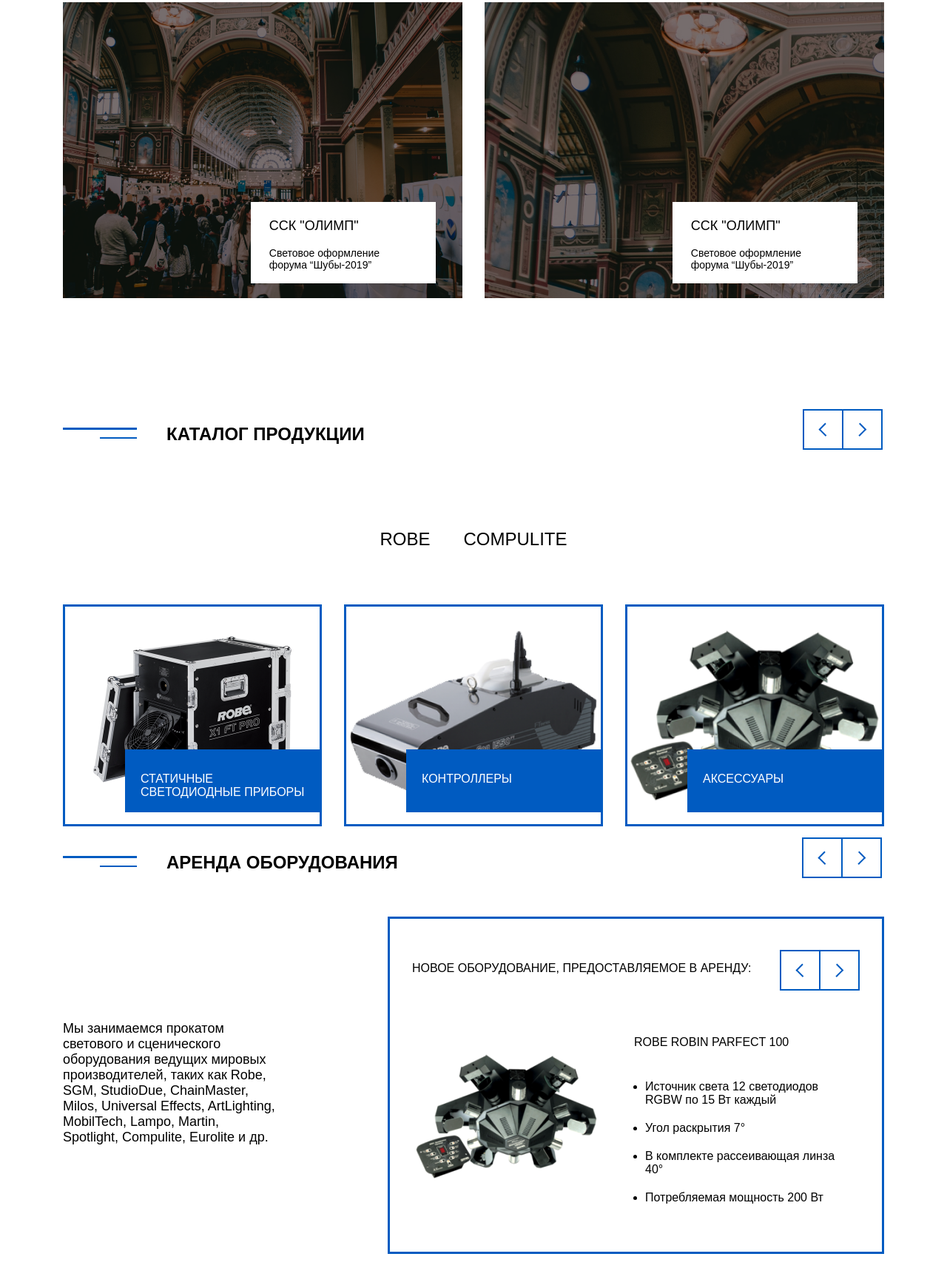
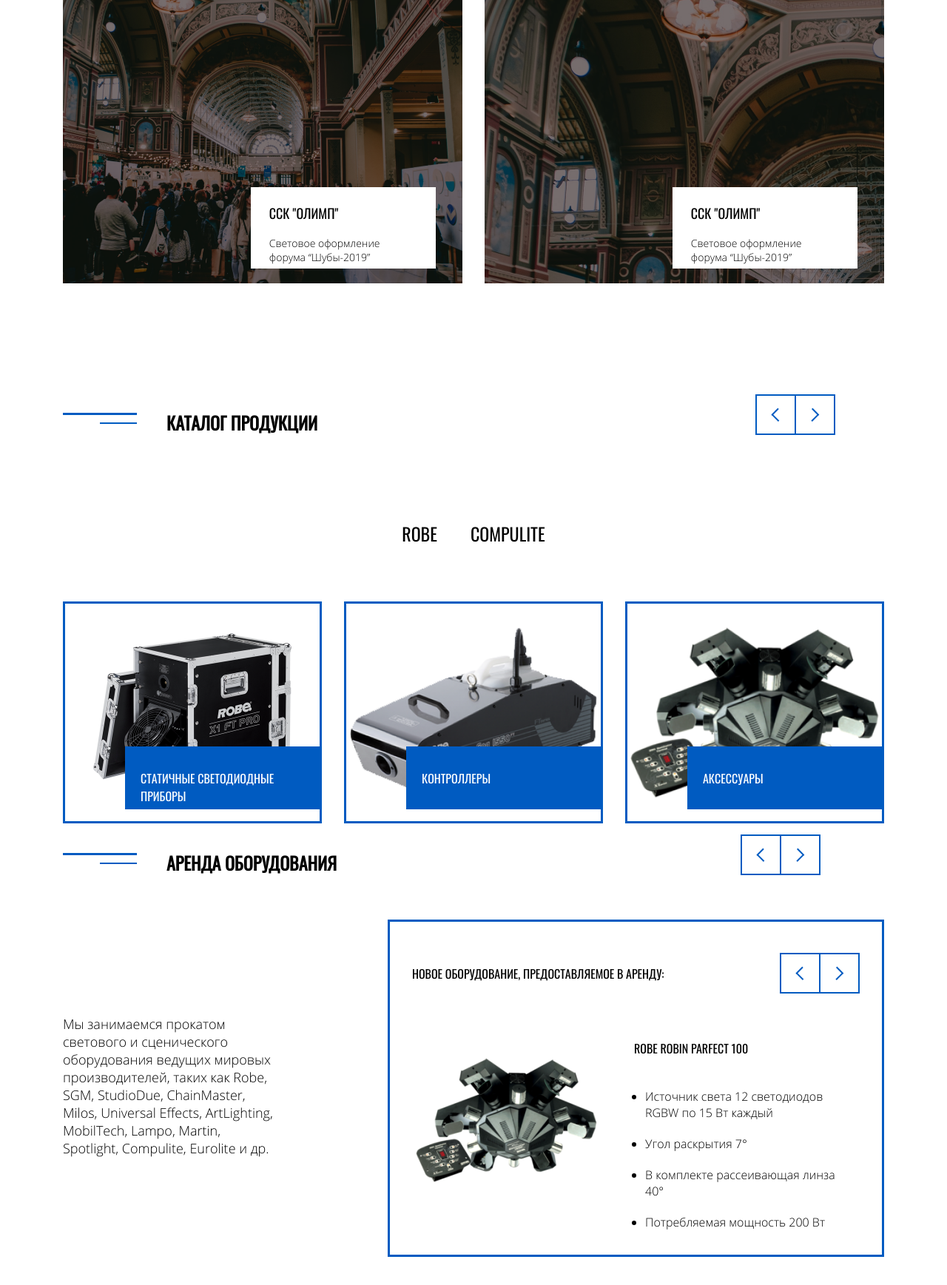
Before and after one commit to GGNova/Esakov_ISP089_PR3, a plain HTML site: page index.html in a window 1280 px wide. Shown: the part 1033-2770 px from the top of the page at 74% size. Drawn offline with Linux system fonts and the light colour scheme.

Commit message:
Fonts-added

```diff
--- a/CSS/style.css
+++ b/CSS/style.css
@@ -1,40 +1,28 @@
-@import url('https://fonts.googleapis.com/css2?family=Open+Sans:wght@300;400;600;700&display=swap');
-
 @font-face {
-    font-family: 'Open Sans light';
-    font-style: normal;
-    font-weight: 300;
-    font-display: swap;
-    src: url(https://fonts.gstatic.com/s/opensans/v18/mem5YaGs126MiZpBA-UN_r8OX-hpOqc.woff2) format('woff2');
-    unicode-range: U+0460-052F, U+1C80-1C88, U+20B4, U+2DE0-2DFF, U+A640-A69F, U+FE2E-FE2F;
+	font-family: 'Oswald-regular';
+	src: url(../fonts/Oswald-Regular.ttf);
 }
 
 @font-face {
-    font-family: 'Open Sans semi-bold';
-    font-style: semi-bold;
-    font-weight: 600;
-    font-display: swap;
-    src: url(https://fonts.gstatic.com/s/opensans/v18/mem5YaGs126MiZpBA-UNirkOX-hpOqc.woff2) format('woff2');
-    unicode-range: U+0460-052F, U+1C80-1C88, U+20B4, U+2DE0-2DFF, U+A640-A69F, U+FE2E-FE2F;
+	font-family: 'OpenSans-Bold';
+	src: url(../fonts/OpenSans-Bold.ttf);
 }
 
 @font-face {
-    font-family: 'Oswald normal';
-    font-style: normal;
-    font-weight: 400;
-    font-display: swap;
-    src: url(https://fonts.gstatic.com/s/oswald/v36/TK3_WkUHHAIjg75cFRf3bXL8LICs1_FvsUtiZTaR.woff2) format('woff2');
-    unicode-range: U+0460-052F, U+1C80-1C88, U+20B4, U+2DE0-2DFF, U+A640-A69F, U+FE2E-FE2F;
+	font-family: 'OpenSans-Light';
+	src: url(../fonts/OpenSans-Light.ttf);
 }
 
 @font-face {
-    font-family: 'Open Sans regular';
-    font-style: normal;
-    font-weight: 400;
-    font-display: swap;
-    src: url(https://fonts.gstatic.com/s/opensans/v18/mem8YaGs126MiZpBA-UFWJ0bbck.woff2) format('woff2');
-    unicode-range: U+0460-052F, U+1C80-1C88, U+20B4, U+2DE0-2DFF, U+A640-A69F, U+FE2E-FE2F;
+	font-family: 'OpenSans-Regular';
+	src: url(../fonts/OpenSans-Regular.ttf);
 }
+
+@font-face {
+	font-family: 'OpenSans-SemiBold';
+	src: url(../fonts/OpenSans-SemiBold.ttf);
+}
+
 
 body{
     margin: 0px;
@@ -71,7 +59,7 @@
 .header-nav-text{
     color: white;
     font-size: 14px;
-    font-family: 'Open Sans semi-bold', sans-serif;
+    font-family: 'OpenSans-SemiBold', sans-serif;
 }
 
 .header-nav-text:nth-child(2){
@@ -123,7 +111,7 @@
 
 .header-headline{
     color: white;
-    font-family: 'Oswald normal', sans-serif;
+    font-family: 'Oswald-regular';
     font-size: 38px;
     letter-spacing: 1%;
     line-height: 71px;
@@ -133,7 +121,7 @@
 .header-content-text{
     margin-top: 40px;
     color: white;
-    font-family: 'Open Sans regular', sans-serif;
+    font-family: 'OpenSans-regular';
     width: 445px;
     line-height: 21px;
 }
@@ -145,7 +133,7 @@
     color: white;
     padding: 15px;
     width: 160px;
-    font-family: 'Open Sans semi-bold', sans-serif;
+    font-family: 'OpenSans-SemiBold';
     letter-spacing: 1.5px;
     line-height: 21px;
     cursor: pointer;
@@ -176,7 +164,7 @@
 
 .title-text{
     margin-left: 40px;
-    font-family: 'Oswald normal', sans-serif;
+    font-family: 'Oswald-regular';
 }
 
 .slider-btns{
@@ -247,13 +235,13 @@
 }
 
 .discription-add{
-    font-family: "Open Sans light", sans-serif;
+    font-family: "OpenSans-Light";
     font-size: 14px;
     width: 200px;
 }
 
 .discription-headline{
-    font-family: 'Oswald normal', sans-serif;
+    font-family: 'Oswald-regular';
     font-weight:  500;
     font-size: 18px;
 }
@@ -278,13 +266,13 @@
 }
 
 .ROBE{
-    font-family: 'Oswald normal', sans-serif;
+    font-family: 'Oswald-regular';
     font-size: 24px;
     cursor: pointer;
 }
 
 .COMPULITE{
-    font-family: 'Oswald normal', sans-serif;
+    font-family: 'Oswald-regular';
     margin-left: 45px;
     font-size: 24px;
     cursor: pointer;
@@ -338,7 +326,7 @@
 
 .productDiscription-Text{
     color: white;
-    font-family: 'Oswald normal', sans-serif;
+    font-family: 'Oswald-regular';
     font-size: 16px;
     position: relative;
     top: 25%;
@@ -373,7 +361,7 @@
 }
 
 .rent-leftBlock-text{
-    font-family: "Open Sans light", sans-serif;
+    font-family: "OpenSans-Light";
     font-size: 18px;
 }
 
@@ -430,7 +418,7 @@
 }
 
 .rBlock-content-headline-title{
-    font-family: 'Oswald normal', sans-serif;
+    font-family: 'Oswald-regular';
     width: 550px;
 }
 
@@ -454,7 +442,7 @@
 }
 
 .rBlock-productName{
-    font-family: 'Oswald normal', sans-serif;
+    font-family: 'Oswald-regular';
 }
 
 .rBlock-productStats{
@@ -463,7 +451,7 @@
     flex-direction: column;
     width: 310px;
     margin-left: -25px;
-    font-family: "Open Sans light", sans-serif;
+    font-family: "OpenSans-Light";
 }
 
 .rBlock-productStats-style{
@@ -521,11 +509,11 @@
 
 .news-block1-text{
     margin-left: 20px;
-    font-family: 'Oswald normal', sans-serif;
+    font-family: 'Oswald-regular';
 }
 
 .headline-date{
-    font-family: 'Open Sans semi-bold', sans-serif;
+    font-family: 'OpenSans-SemiBold';
     color: #979797;
     margin-left: 10px;
 }
@@ -549,14 +537,14 @@
 }
 
 .block2-headline p{
-    font-family: "Oswald normal", sans-serif;
+    font-family: "Oswald-regular";
     font-size: 18px;
     letter-spacing: 5%;
     font-weight: 400;
 }
 
 .block2-text p{
-    font-family: "Open Sans light", sans-serif;
+    font-family: "OpenSans-Light";
     font-size: 14px;
 }
 
@@ -591,14 +579,14 @@
 }
 
 .block3-headline p{
-    font-family: "Oswald normal", sans-serif;
+    font-family: "Oswald-regular";
     font-size: 18px;
     letter-spacing: 5%;
     font-weight: 400;
 }
 
 .block3-text p{
-    font-family: "Open Sans light", sans-serif;
+    font-family: "OpenSans-Light";
     font-size: 14px;
 }
 
@@ -622,12 +610,12 @@
 }
 
 .footer-line1 h4{
-    font-family: 'Oswald normal', sans-serif;
+    font-family: 'Oswald-regular';
     font-weight: 400;
 }
 
 .footer-line1 p{
-    font-family: 'Open Sans regular', sans-serif;
+    font-family: 'OpenSans-regular';
 }
 
 .footer hr{
@@ -642,7 +630,7 @@
     height: 97px;
     align-items:center;
     color: white;
-    font-family: "Open Sans light", sans-serif;
+    font-family: "OpenSans-Light";
 }
 
 .line2-block1{
@@ -667,7 +655,7 @@
 
 .footer-line3{
     color: white;
-    font-family: "Open Sans light", sans-serif;
+    font-family: "OpenSans-Light";
 }
 
 .footer-line3 p{
```
Also changed, not shown: index.html (+2 -0 lines), fonts/OpenSans-Bold.ttf (added), fonts/OpenSans-Light.ttf (added), fonts/OpenSans-Regular.ttf (added), fonts/OpenSans-SemiBold.ttf (added), fonts/Oswald-Regular.ttf (added). Lines whose indentation alone changed are shown as unchanged.
